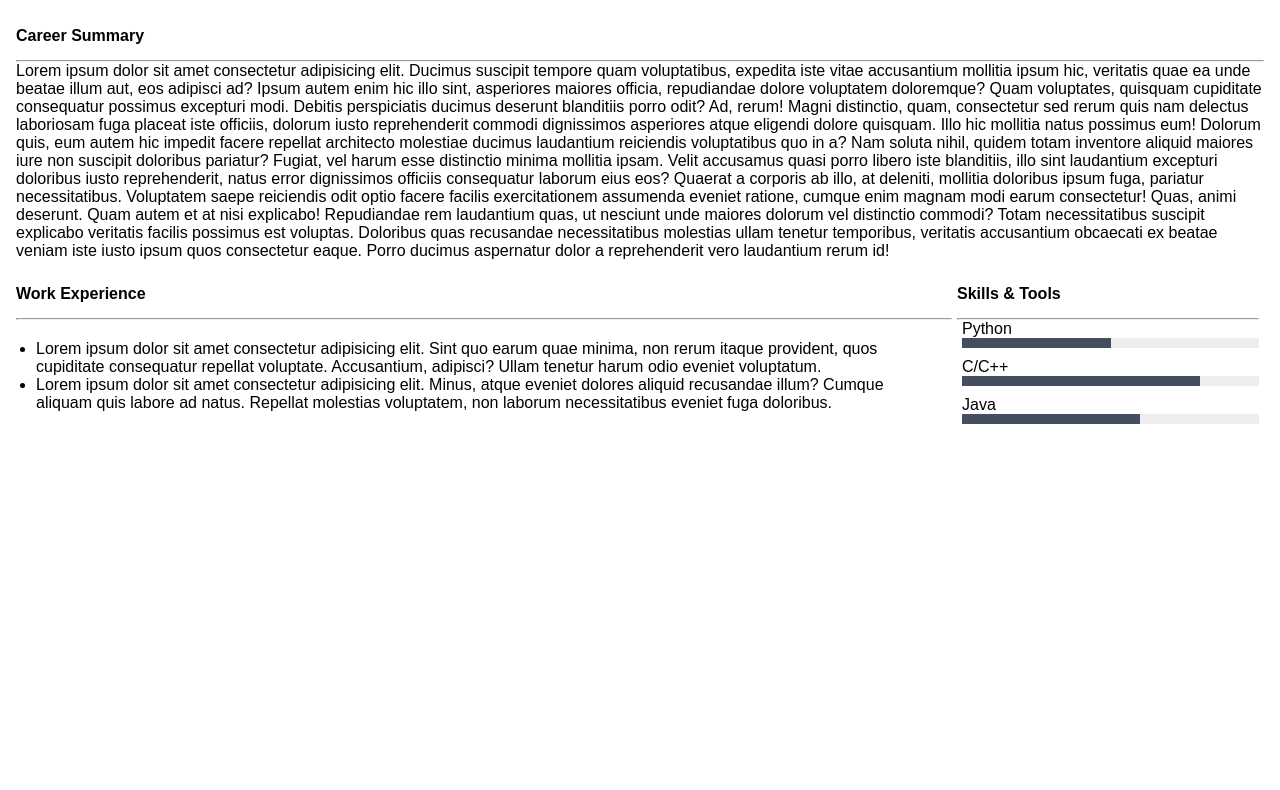
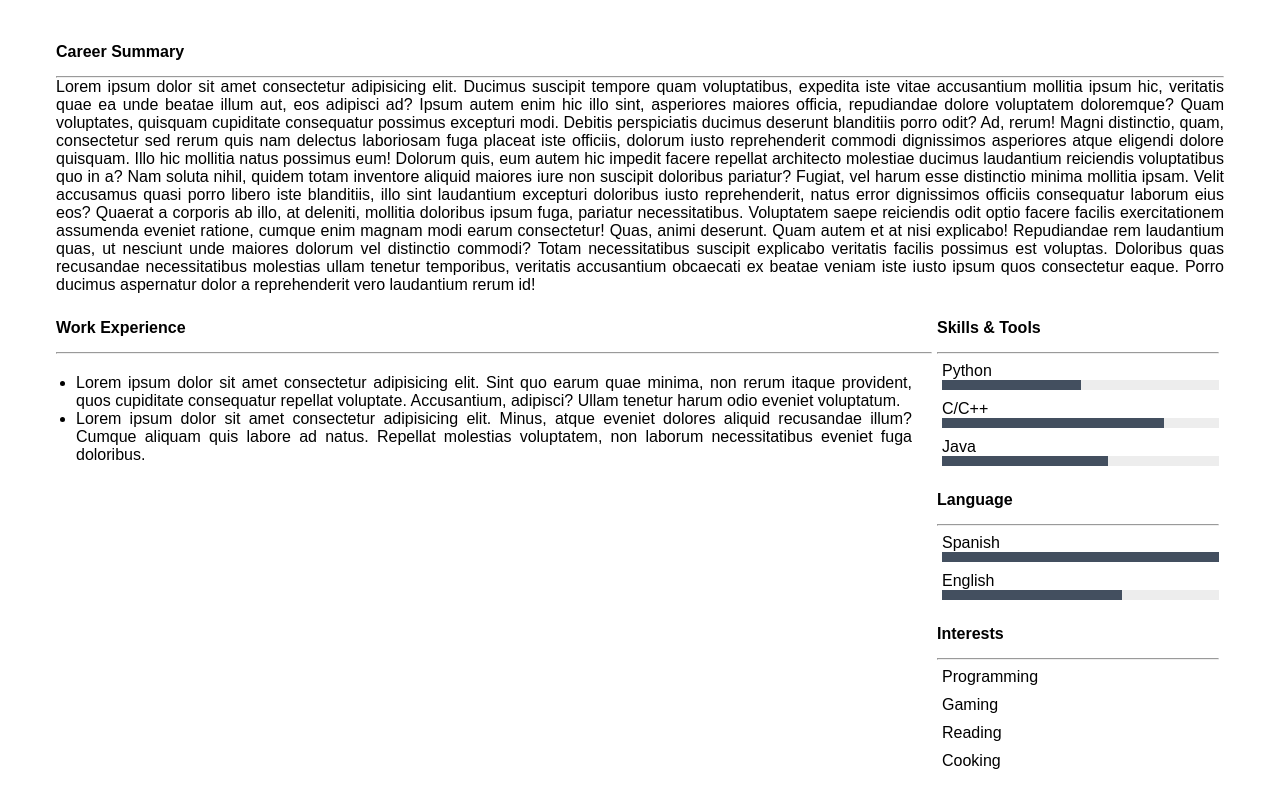
Before and after one commit to jfbarahonag-mintic/cv-project, a plain HTML site: page index.html in a window 1280 px wide. Shown: the part 164-954 px from the top of the page. Before the commit the page ends 800 px from the top, so only its background shows below. Drawn offline with Linux system fonts and the light colour scheme.

Commit message:
new skills were added

```diff
--- a/index.html
+++ b/index.html
@@ -60,6 +60,7 @@
                 </div>
             </section>
             <aside class="main-info__skills">
+                <section class="main-info__skills-new">
                     <div class="main-info__title"><h4>Skills & Tools</h4></div>
                     <hr>
                     <ul class="main-info__skills-list">
@@ -84,11 +85,47 @@
 
                         </li>
                     </ul>
+                </section>
+                <section class="main-info__skills-new">
+                    <div class="main-info__title"><h4>Language</h4></div>
+                    <hr>
+                    <ul>
+                        <li class="main-info__skills-item">
+                            <label for="skill-progress">
+                                Spanish
+                            </label>
+                            <progress id="skill-progress" value="100" max="100"></progress>
+                        </li>
+                        <li class="main-info__skills-item">
+                            <label for="skill-progress">
+                                English
+                            </label>
+                            <progress id="skill-progress" value="65" max="100"></progress>
+                        </li>
+                    </ul>
+                </section>
+                <section class="main-info__skills-new">
+                    <div class="main-info__title"><h4>Interests</h4></div>
+                    <hr>
+                    <ul>
+                        <li class="main-info__skills-item">
+                            Programming
+                        </li>
+                        <li class="main-info__skills-item">
+                            Gaming
+                        </li>
+                        <li
+                        class="main-info__skills-item">
+                            Reading
+                        </li>
+                        <li
+                        class="main-info__skills-item">
+                            Cooking
+                        </li>
+                    </ul>
+                </section>
             </aside>
         </section>
     </main>
-    <footer class="footer">
-        <section class="footer-social"></section>
-    </footer>
 </body>
 </html>
--- a/style.css
+++ b/style.css
@@ -10,7 +10,7 @@ body {
 }
 
 .header {
-    width: 100vw;
+    width: 100%;
     height: 20vh;
     background-color: #434f5f;
     color: #f4f5f7;
@@ -20,19 +20,11 @@ body {
 }
 
 .main {
-    padding: 1rem;
-    width: 100vw;
-    height: 65vh;
+    padding: 2rem 3.5rem;
+    width: 100%;
+    height: 80vh;
     display: flex;
     flex-direction: column;
-}
-
-.footer {
-    width: 100vw;
-    height: 15vh;
-    display: flex;
-    justify-content: center;
-    align-items: center;
 }
 
 .header-photo {
@@ -60,7 +52,7 @@ body {
 }
 
 .header-personInfo__info-personal {
-
+    text-align: end;
 }
 
 .header-personInfo__info-contact {
@@ -79,9 +71,11 @@ body {
 }
 
 .main-summary {
+    text-align: justify;
 }
 
 .main-info {
+    text-align: justify;
     width: 100%;
     display: flex;
 
@@ -108,6 +102,12 @@ body {
     width: 25%;
 }
 
+.main-info__skills-new {
+    width: 100%;
+    display: flex;
+    flex-direction: column;
+}
+
 .main-info__skills-list {
     list-style: none;
 }
@@ -116,6 +116,10 @@ body {
     padding-bottom: 10px;
     display: flex;
     flex-direction: column;
+}
+
+.main-info__skills-item:first-of-type {
+    margin-top: 0.5rem;
 }
 
 /* bar progress config */
```
Lines whose indentation alone changed are shown as unchanged.
